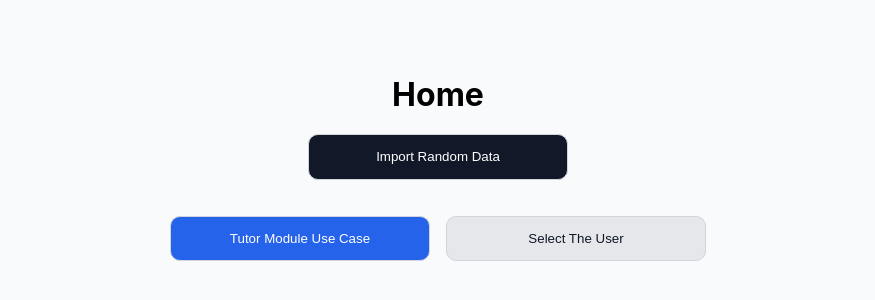
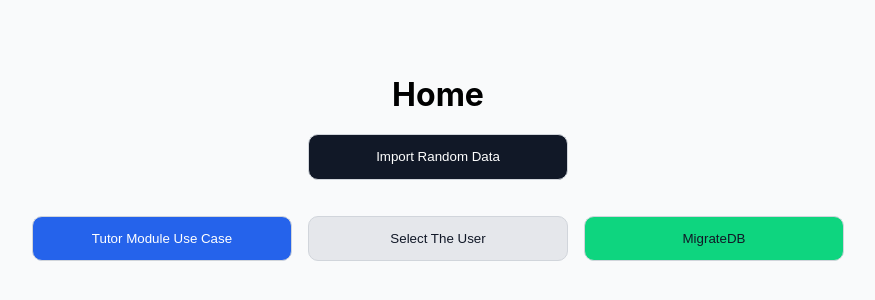
Before and after one commit to Madmod16/ise_project, a React (Create React App) app in the folder frontend/: page / in a window 1280 px wide. Shown: the part 264-564 px from the top of the page, without its empty margins (202-1077 px from the left). Built offline with nearby package versions, Linux system fonts and the light colour scheme.

Commit message:
Moved the migration button to the front

```diff
--- a/frontend/src/App.js
+++ b/frontend/src/App.js
@@ -16,6 +16,16 @@ function HomeRedirect() {
 
     const [seeding, setSeeding] = useState(false);
     const [seedMsg, setSeedMsg] = useState("");
+
+    const handleMigrateDB = async () => {
+    try {
+        await axios.get("http://localhost:3001/mongodb/migrateAll");
+        alert("Database migrated successfully!");
+        } catch (error) {
+        console.error("Migration failed:", error);
+        alert("Migration failed. Check console for details.");
+        }
+    };
 
     const runSeed = async () => {
         const ok = window.confirm(
@@ -65,7 +75,7 @@ function HomeRedirect() {
                         color: "white",
                         cursor: seeding ? "not-allowed" : "pointer",
                         minWidth: "260px",
-                        opacity: seeding ? 0.7 : 1,
+                        opacity: seeding ? 0.1 : 1,
                     }}
                 >
                     {seeding ? "Importing..." : "Import Random Data"}
@@ -106,6 +116,22 @@ function HomeRedirect() {
                 >
                     Select The User
                 </button>
+
+                <button
+                    type="button"
+                    onClick={handleMigrateDB}
+                    style={{
+                        padding: "0.9rem 1.4rem",
+                        borderRadius: "10px",
+                        border: "1px solid #d1d5db",
+                        background: "#0ed57f",
+                        color: "#111827",
+                        cursor: "pointer",
+                        minWidth: "260px",
+                    }}
+                >
+                    MigrateDB
+                </button>
             </div>
         </div>
     );
--- a/frontend/src/Pages/AnalyticReportStudent1.js
+++ b/frontend/src/Pages/AnalyticReportStudent1.js
@@ -18,6 +18,7 @@ function AnalyticsReportStudent1() {
     }, [])
 
     useEffect(() =>{
+      if (noSQLMode === null) return;
       if(noSQLMode){
         axios.post("http://localhost:3001/mongodb/mongoReport", {
             ProgramId : selectedProgram,
--- a/frontend/src/Pages/CoursesList.js
+++ b/frontend/src/Pages/CoursesList.js
@@ -16,10 +16,12 @@ function CoursesList() {
   useEffect(() =>{
     axios.get("http://localhost:3001/mongodb/check").then((resp)=>{
       setNoSQLMode(resp.data)
+
     })
   }, [])
 
   useEffect(() =>{
+    if (noSQLMode === null) return;
     if(noSQLMode){
       axios.get("http://localhost:3001/mongodb/mongoPrograms").then((resp)=>{
       const convertedData = ProgramConvertor(resp.data);
@@ -96,7 +98,7 @@ function CoursesList() {
   return (
   <div className="member-selection-container">
   <div className="member-header">
-    <h3>{selectedMember.MemberSurname} {selectedMember.MemberName}</h3>
+    <h3>{selectedMember.Surname} {selectedMember.Name}</h3>
   </div>
 
   <h2 className="section-title">Programs</h2>
--- a/frontend/src/Pages/SelectTheUser.js
+++ b/frontend/src/Pages/SelectTheUser.js
@@ -24,7 +24,7 @@ function SelectTheUser() {
   }, [])
 
   useEffect(() =>{
-    console.log("The NoSQL mode is not used")
+    if (noSQLMode === null) return;
     if(noSQLMode){
       axios.get("http://localhost:3001/mongodb/mongoMember").then((resp)=>{
       const convertedData = MemberConvertor(resp.data);
--- a/frontend/src/PagesCSS/HomeRedirect.css
+++ b/frontend/src/PagesCSS/HomeRedirect.css
@@ -42,6 +42,8 @@
     color: #111827;
 }
 
+
+
 .home-btn.secondary:hover {
     background: #d1d5db;
 }
```
Also changed, not shown: frontend/src/Pages/HomeRedirect.js (+8 -0 lines), 1 other file (tests, documents, lock files or other folders).
